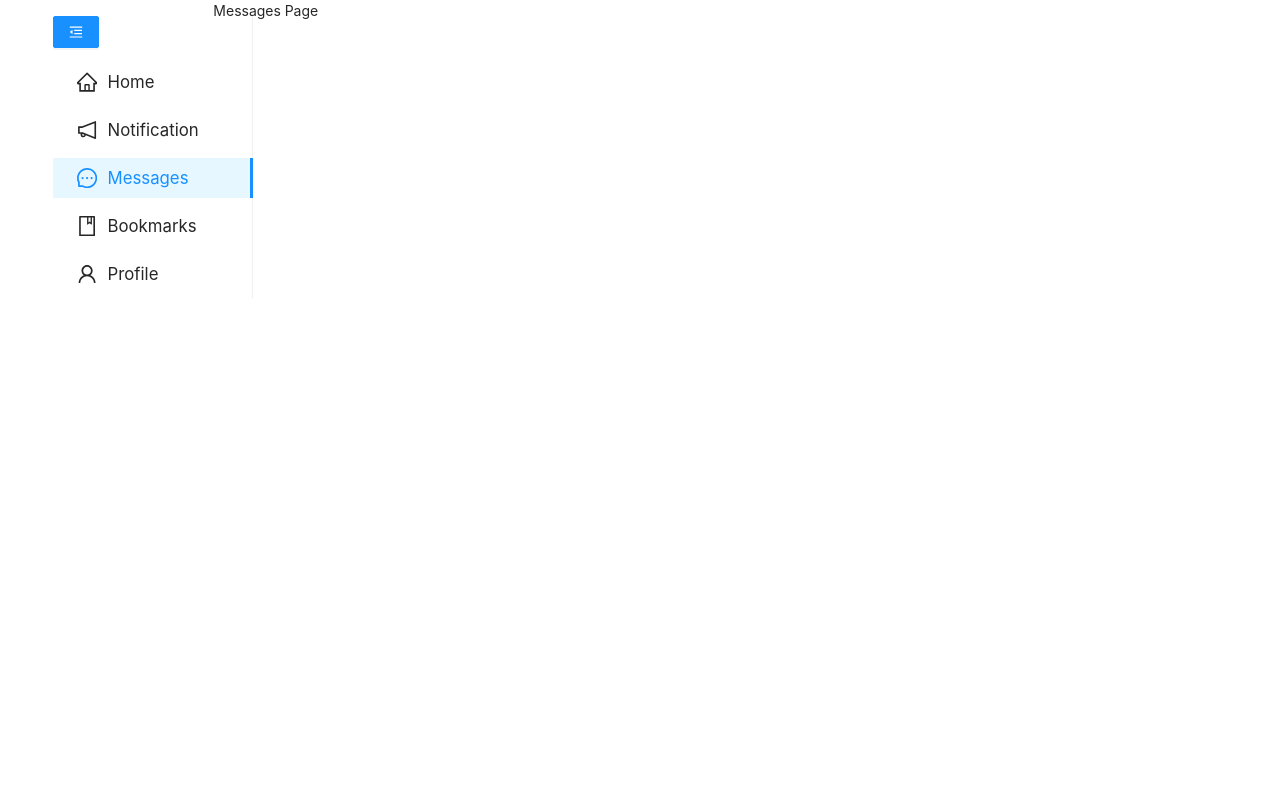
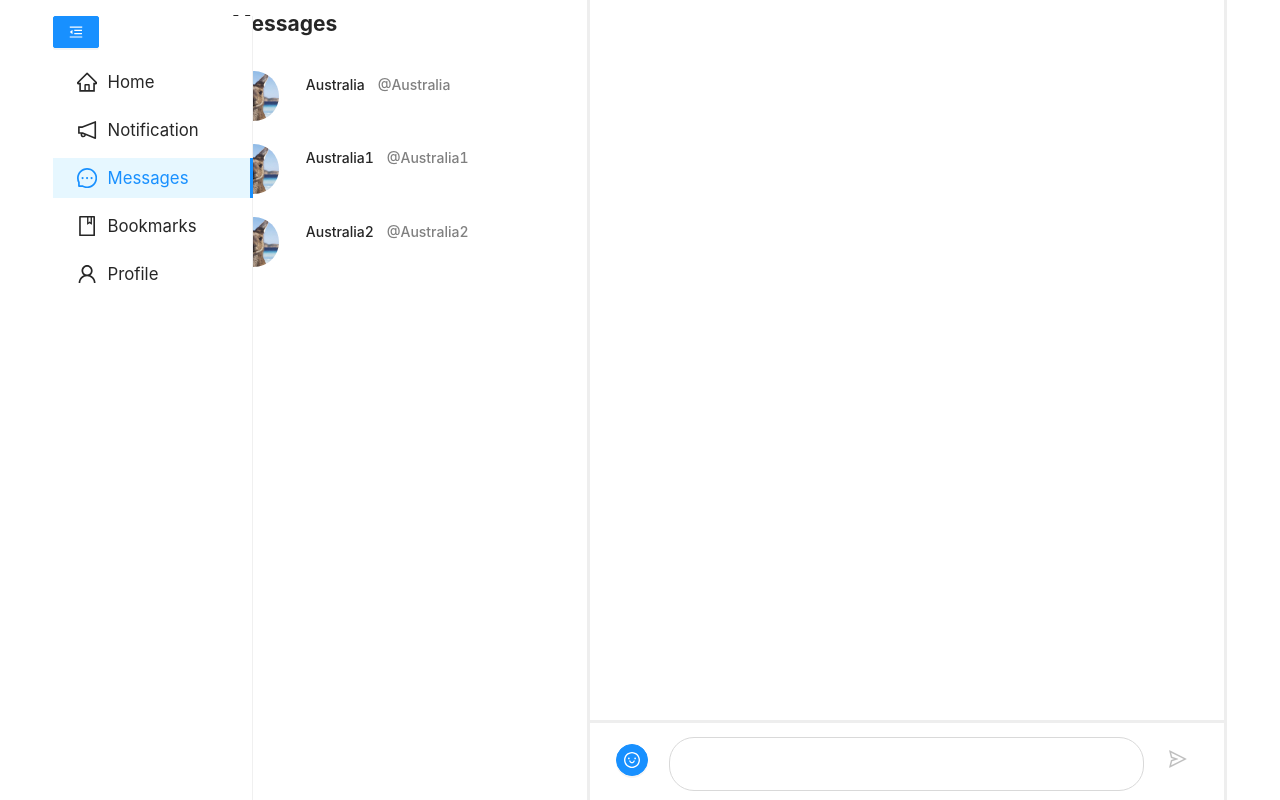
Before and after one commit to williamwhhh/social-blog, a React (Create React App) app: page /messages in a window 1280 px wide. Built offline with nearby package versions, Linux system fonts and the light colour scheme.

Commit message:
add message functionality

```diff
--- a/src/components/Bookmarks.js
+++ b/src/components/Bookmarks.js
@@ -6,7 +6,7 @@ import InfoBar from './InfoBar';
 import FlipMove from 'react-flip-move';
 
 const useStyles = createUseStyles({
-  profileHeading: {
+  pageHeading: {
     margin: '2% 0 2% 5%',
   },
 });
@@ -46,7 +46,7 @@ const Bookmarks = () => {
     <Row>
       <Sidebar />
       <Col xs={20} sm={20} md={21} lg={15} xl={13}>
-        <h2 className={classes.profileHeading}>
+        <h2 className={classes.pageHeading}>
           <b>Bookmarks</b>
         </h2>
         <h2 style={{ margin: '20% 0 0 0', textAlign: 'center' }}>
--- a/src/components/Home.js
+++ b/src/components/Home.js
@@ -35,7 +35,7 @@ const Home = () => {
   return (
     <Row>
       <Sidebar />
-      <Col xs={20} sm={20} md={21} lg={15} xl={13}>
+      <Col xs={20} sm={20} md={21} lg={13}>
         <Row>
           <h2 style={{ margin: '2% 0 0 5%' }}>
             <b>Home</b>
@@ -64,7 +64,7 @@ const Home = () => {
       <Col
         xs={{ span: 20, offset: 3 }}
         sm={{ span: 20, offset: 3 }}
-        md={{ span: 21, offset: 2 }}
+        md={{ span: 21, offset: 3 }}
         lg={{ span: 7, offset: 0 }}
         style={{ borderLeft: 'solid RGB(238,238,238)' }}
       >
--- a/src/components/Messages.js
+++ b/src/components/Messages.js
@@ -1,8 +1,11 @@
 import { createUseStyles } from 'react-jss';
-import { useState } from 'react';
-import { Row, Col, Avatar } from 'antd';
-import { UserOutlined } from '@ant-design/icons';
+import { useState, useEffect } from 'react';
+import { Row, Col, Avatar, Form, Input, Button, Tooltip } from 'antd';
+import { UserOutlined, SendOutlined, SmileOutlined } from '@ant-design/icons';
 import Sidebar from './Sidebar';
+import Picker from 'emoji-picker-react';
+
+const { TextArea } = Input;
 
 const useStyles = createUseStyles({
   topTrendingBox: {
@@ -11,15 +14,256 @@ const useStyles = createUseStyles({
     backgroundColor: 'RGB(247,249,249)',
     borderRadius: '15px',
   },
+  avatar: {
+    margin: '15% 0 15% 20%',
+  },
+  chatBoxAvatar: {
+    margin: '30% 0 15% 60%',
+  },
+  chatBoxName: {
+    margin: '2% 0 0 5%',
+  },
+  chatBoxUsername: {
+    fontSize: '12px',
+    color: 'grey',
+  },
+  username: {
+    margin: '0 0 0 1vw',
+    color: 'grey',
+  },
+  displayName: {
+    margin: '5% 0 0 5%',
+  },
+  pageHeading: {
+    margin: '2% 0 5% 5%',
+  },
+  contactContainer: {
+    cursor: 'pointer',
+    '&:hover': { backgroundColor: 'rgb(238,238,238)' },
+  },
+  emojiPicker: {
+    position: 'absolute',
+    left: '0',
+    top: '-310px',
+    zIndex: '1',
+  },
 });
+
+const Contact = (props) => {
+  const classes = useStyles();
+  return (
+    <Row
+      className={classes.contactContainer}
+      onClick={() => props.setCurrContact(props.contact)}
+    >
+      <Col span={5}>
+        <Avatar
+          className={classes.avatar}
+          size={50}
+          src={require(`../images/${props.contact.avatar}`)}
+          icon={<UserOutlined />}
+        />
+      </Col>
+      <Col flex="auto">
+        <h4 className={classes.displayName}>
+          {props.contact.name}
+          <span className={classes.username}>@{props.contact.username}</span>
+        </h4>
+      </Col>
+    </Row>
+  );
+};
+
+const ChatBox = (props) => {
+  const classes = useStyles();
+  const [message, setMessage] = useState('');
+  const [showEmojiPicker, setShowEmojiPicker] = useState(false);
+
+  const onEmojiClick = (event, emojiObject) => {
+    setMessage(message.concat(emojiObject.emoji));
+  };
+
+  return (
+    <>
+      {props.contact != null && (
+        <>
+          <Row
+            style={{ height: '10%', borderBottom: 'solid RGB(238,238,238)' }}
+          >
+            <Col span={2}>
+              <Avatar
+                className={classes.chatBoxAvatar}
+                size={40}
+                src={
+                  props.contact.avatar !== '' ? (
+                    require(`../images/${props.contact.avatar}`)
+                  ) : (
+                    <UserOutlined />
+                  )
+                }
+                icon={<UserOutlined />}
+              />
+            </Col>
+            <Col flex="auto">
+              <h3 className={classes.chatBoxName}>
+                {props.contact.name}
+                <br />
+                <span className={classes.chatBoxUsername}>
+                  @{props.contact.username}
+                </span>
+              </h3>
+            </Col>
+          </Row>
+
+          <div
+            style={{
+              display: 'flex',
+              flexDirection: 'column-reverse',
+              justifyContent: 'flex-start',
+              overflow: 'scroll',
+              height: '80%',
+              width: '100%',
+            }}
+          >
+            {props.contact.messages
+              .slice()
+              .reverse()
+              .map((m) => (
+                <div
+                  style={{
+                    alignSelf: m[0] === 0 ? 'flex-end' : 'flex-start',
+                    margin: '0 2% 2% 2%',
+                    border: '0 solid',
+                    borderRadius: '15px',
+                    backgroundColor:
+                      m[0] === 0 ? 'rgb(36,144,232)' : 'rgb(228,232,237)',
+                    padding: '10px',
+                    color: m[0] === 0 ? 'white' : 'black',
+                    fontWeight: '600',
+                    maxWidth: '70%',
+                    overflowWrap: 'break-word',
+                  }}
+                >
+                  {m[1]}
+                </div>
+              ))}
+          </div>
+        </>
+      )}
+      <Row
+        style={{
+          position: 'absolute',
+          bottom: '0',
+          height: '10%',
+          width: '100%',
+          borderTop: 'solid RGB(238,238,238)',
+        }}
+      >
+        <Form
+          style={{ width: '100%' }}
+          onFinish={() => props.sendMessage(props.contact, message)}
+        >
+          <Row>
+            <Col span={1} offset={1}>
+              <Tooltip title="Emoji">
+                <Button
+                  style={{ marginTop: '80%' }}
+                  type="primary"
+                  shape="circle"
+                  icon={<SmileOutlined />}
+                  onClick={() => setShowEmojiPicker(!showEmojiPicker)}
+                ></Button>
+              </Tooltip>
+              {showEmojiPicker && (
+                <div className={classes.emojiPicker}>
+                  <Picker onEmojiClick={onEmojiClick} />
+                </div>
+              )}
+            </Col>
+            <Col span={18} offset={1}>
+              <TextArea
+                style={{ borderRadius: '25px', marginTop: '3%' }}
+                autoSize={{
+                  minRows: 2,
+                  maxRows: 2,
+                }}
+                onChange={(e) => {
+                  setMessage(e.target.value);
+                }}
+                value={message}
+              />
+            </Col>
+            <Col span={1}>
+              <Button
+                type="link"
+                icon={<SendOutlined />}
+                style={{ margin: '60% 0 0 50%' }}
+                size="large"
+                htmlType="submit"
+                disabled={
+                  message === '' || props.contact === null ? true : false
+                }
+              ></Button>
+            </Col>
+          </Row>
+        </Form>
+      </Row>
+    </>
+  );
+};
 
 const Messages = () => {
   const classes = useStyles();
+  const [currContact, setCurrContact] = useState(null);
+  const [contacts, setContacts] = useState([
+    {
+      username: 'Australia',
+      name: 'Australia',
+      avatar: 'kangaroo.jpeg',
+      messages: [],
+    },
+    {
+      username: 'Australia1',
+      name: 'Australia1',
+      avatar: 'kangaroo.jpeg',
+      messages: [],
+    },
+    {
+      username: 'Australia2',
+      name: 'Australia2',
+      avatar: 'kangaroo.jpeg',
+      messages: [],
+    },
+  ]);
+
+  const sendMessage = (contact, message) => {
+    contact.messages.push([0, message]);
+    contact.messages.push([1, message]);
+    setContacts([...contacts]);
+    console.log(contacts);
+  };
 
   return (
     <Row>
       <Sidebar />
-      <Col flex="auto">Messages Page</Col>
+      <Col span={7}>
+        <h2 className={classes.pageHeading}>
+          <b>Messages</b>
+        </h2>
+        {contacts.map((c) => (
+          <Contact contact={c} setCurrContact={setCurrContact} />
+        ))}
+      </Col>
+      <Col
+        span={12}
+        style={{
+          height: '100vh',
+          borderLeft: 'solid RGB(238,238,238)',
+          borderRight: 'solid RGB(238,238,238)',
+        }}
+      >
+        <ChatBox contact={currContact} sendMessage={sendMessage} />
+      </Col>
     </Row>
   );
 };
--- a/src/components/Notification.js
+++ b/src/components/Notification.js
@@ -6,7 +6,7 @@ import InfoBar from './InfoBar';
 import FlipMove from 'react-flip-move';
 
 const useStyles = createUseStyles({
-  profileHeading: {
+  pageHeading: {
     margin: '2% 0 2% 5%',
   },
 });
@@ -46,7 +46,7 @@ const Notification = () => {
     <Row>
       <Sidebar />
       <Col xs={20} sm={20} md={21} lg={15} xl={13}>
-        <h2 className={classes.profileHeading}>
+        <h2 className={classes.pageHeading}>
           <b>Notification</b>
         </h2>
         <Row>
--- a/src/components/Profile.js
+++ b/src/components/Profile.js
@@ -23,7 +23,7 @@ const useStyles = createUseStyles({
   avatar: {
     margin: '10% 0 0 5%',
   },
-  profileHeading: {
+  pageHeading: {
     margin: '2% 0 2% 5%',
   },
   profileDetails: {
@@ -81,7 +81,7 @@ const Profile = () => {
       <Sidebar />
       <Col xs={20} sm={20} md={21} lg={15} xl={13}>
         <Row>
-          <h2 className={classes.profileHeading}>
+          <h2 className={classes.pageHeading}>
             <b>My Profile</b>
           </h2>
         </Row>
--- a/src/components/Sidebar.js
+++ b/src/components/Sidebar.js
@@ -1,6 +1,6 @@
 // import { createUseStyles } from "react-jss";
 import { useState } from 'react';
-import { Button, Menu, Row, Col } from 'antd';
+import { Button, Menu, Col } from 'antd';
 import { useNavigate } from 'react-router-dom';
 import {
   MenuUnfoldOutlined,
@@ -28,8 +28,6 @@ const Sidebar = (props) => {
       <Col
         xs={3}
         sm={3}
-        md={2}
-        lg={2}
         xl={{ span: collapsed ? 2 : 3, offset: 1 }}
         // flex={collapsed ? '80px' : '200px'}
       >
@@ -39,7 +37,7 @@ const Sidebar = (props) => {
           inlineCollapsed={collapsed}
           onClick={handleClick}
           style={{
-            height: '100%',
+            height: '98vh',
             fontSize: '1.2em',
             position: 'relative',
             top: '2vh',
```
